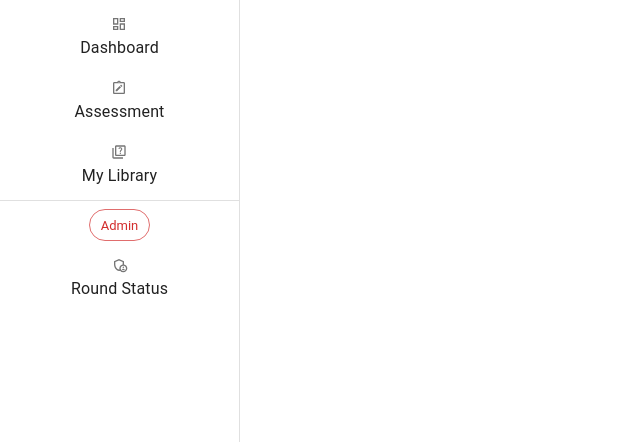
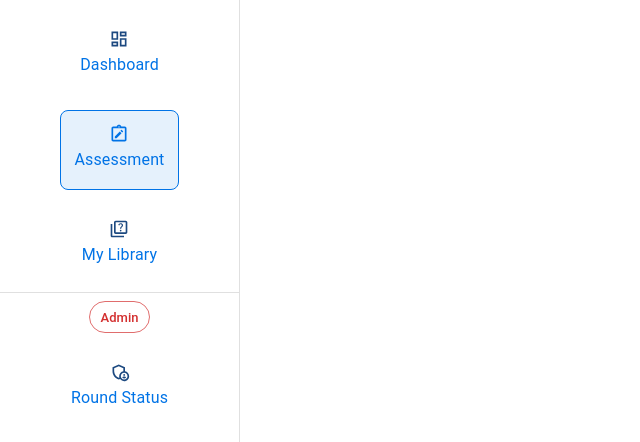
Before and after one commit to Anirudhece/unstopable, a React (Vite) app: page / in a window 1280 px wide. Shown: the top 442 px of the page, without its empty margins (0-640 px from the left). Built offline with nearby package versions, Linux system fonts and the light colour scheme.

Commit message:
drawer component done

```diff
--- a/src/scenes/global/SideDrawer/SideDrawer.jsx
+++ b/src/scenes/global/SideDrawer/SideDrawer.jsx
@@ -34,27 +34,77 @@ export default function SideDrawer() {
         variant="permanent"
         anchor="left"
       >
-        <List>
+        <List
+          sx={{
+            color: "var(--secondary-1, #0073E6)",
+            fontFamily: "Inter",
+            fontSize: "20px",
+            fontStyle: "normal",
+            fontWeight: "500",
+          }}
+        >
           <ListItem sx={{ justifyContent: "center" }}>
-            <Box sx={{ display: "flex", flexDirection: "column" }}>
-              <ListItemIcon sx={{ display: "flex", justifyContent: "center" }}>
+            <Box
+              sx={{
+                display: "flex",
+                flexDirection: "column",
+                padding: "13px",
+                // border: "2px solid",
+              }}
+            >
+              <ListItemIcon
+                sx={{
+                  display: "flex",
+                  justifyContent: "center",
+                  color: "#1C4980",
+                }}
+              >
                 <RiDashboardLine />
               </ListItemIcon>
               <ListItemText primary="Dashboard" />
             </Box>
           </ListItem>
+
           <ListItem sx={{ justifyContent: "center" }}>
-            <Box sx={{ display: "flex", flexDirection: "column" }}>
-              <ListItemIcon sx={{ display: "flex", justifyContent: "center" }}>
-                <MdOutlineNoteAlt />
+            <Box
+              sx={{
+                display: "flex",
+                flexDirection: "column",
+                padding: "13px",
+                borderRadius: "8px",
+                border: "1px solid var(--secondary-1, #0073E6)",
+                background: "#E5F1FC",
+              }}
+            >
+              <ListItemIcon
+                sx={{
+                  display: "flex",
+                  justifyContent: "center",
+                  color: "#0073E6",
+
+                }}
+              >
+                <MdOutlineNoteAlt/>
               </ListItemIcon>
               <ListItemText primary="Assessment" />
             </Box>
           </ListItem>
 
           <ListItem sx={{ justifyContent: "center" }}>
-            <Box sx={{ display: "flex", flexDirection: "column" }}>
-              <ListItemIcon sx={{ display: "flex", justifyContent: "center" }}>
+            <Box
+              sx={{
+                display: "flex",
+                flexDirection: "column",
+                padding: "13px",
+              }}
+            >
+              <ListItemIcon
+                sx={{
+                  display: "flex",
+                  justifyContent: "center",
+                  color: "#1C4980",
+                }}
+              >
                 <MdOutlineQuiz />
               </ListItemIcon>
               <ListItemText primary="My Library" />
@@ -68,8 +118,20 @@ export default function SideDrawer() {
           </ListItem>
 
           <ListItem sx={{ justifyContent: "center" }}>
-            <Box sx={{ display: "flex", flexDirection: "column" }}>
-              <ListItemIcon sx={{ display: "flex", justifyContent: "center" }}>
+            <Box
+              sx={{
+                display: "flex",
+                flexDirection: "column",
+                padding: "13px",
+              }}
+            >
+              <ListItemIcon
+                sx={{
+                  display: "flex",
+                  justifyContent: "center",
+                  color: "#1C4980",
+                }}
+              >
                 <MdOutlineAdminPanelSettings />
               </ListItemIcon>
               <ListItemText primary="Round Status" />
```
